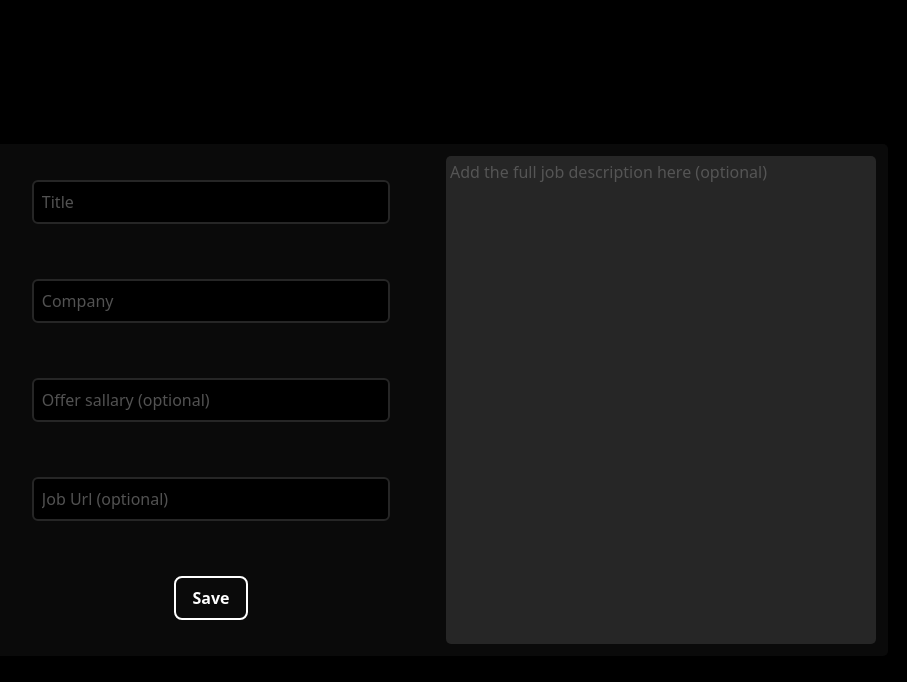
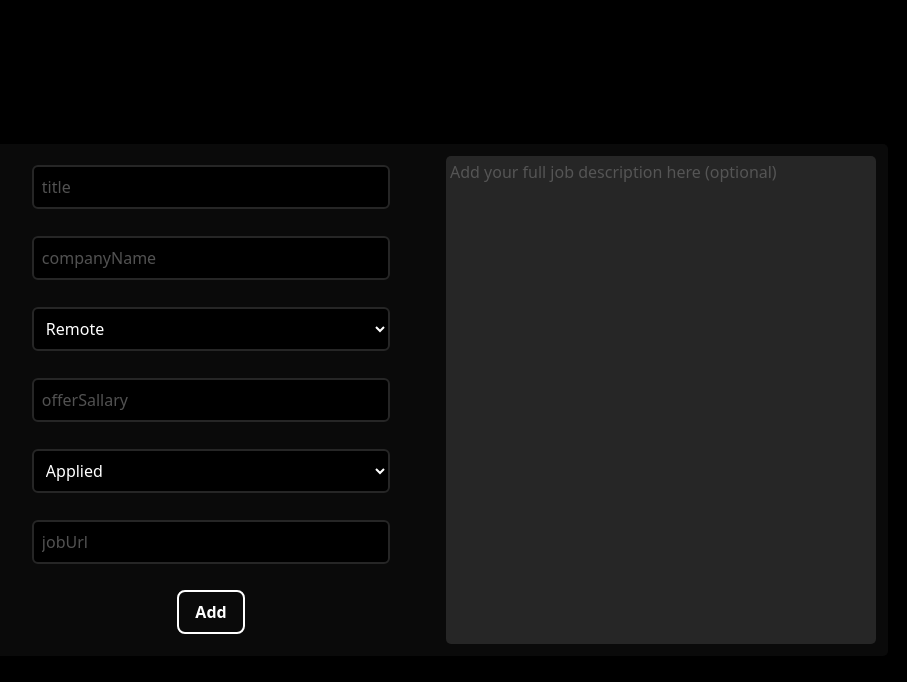
Before and after one commit to xistoeugenio/JobNet, a Next.js app: page /add in a window 1280 px wide. Shown: the top 682 px of the page, without its empty margins (202-1109 px from the left). Built offline with nearby package versions, Linux system fonts and the light colour scheme.

Commit message:
feat(jobs): add fields and ErrorMessage component to 'add job form'

```diff
--- /dev/null
+++ b/components/add/ErrorMessage.tsx
@@ -0,0 +1,31 @@
+import { useFormContext } from 'react-hook-form'
+
+interface ErrorMessageProps {
+  field: string
+}
+
+function get(obj: Record<any, any>, path: string) {
+  const travel = (regexp: RegExp) =>
+    String.prototype.split
+      .call(path, regexp)
+      .filter(Boolean)
+      .reduce((res, key) => (res !== null && res !== undefined ? res[key] : res), obj);
+
+  const result = travel(/[,[\]]+?/) || travel(/[,[\].]+?/);
+
+  return result
+};
+
+export function ErrorMessage({ field }: ErrorMessageProps) {
+  const { formState: { errors } } = useFormContext()
+
+  const fieldError = get(errors, field)
+
+  if (!fieldError) {
+    return null
+  }
+
+  return (
+    <span className="text-xs text-red-500 mt-1">{fieldError.message?.toString()}</span>
+  )
+}
--- a/components/add/JobFormData.ts
+++ b/components/add/JobFormData.ts
@@ -3,14 +3,14 @@ import {z} from "zod"
 export const jobFormData = [
   {
     id: 1,
-    name: 'Title',
+    name: 'title',
     required: true,
     placeholder: 'Title',
     withOptions: false,
   },
   {
     id: 2,
-    name: 'Company',
+    name: 'companyName',
     required: true,
     placeholder: 'Company name',
     withOptions: false,
@@ -23,7 +23,7 @@ export const jobFormData = [
   },
   {
     id: 5,
-    name: 'OfferSallary',
+    name: 'offerSallary',
     required: false,
     placeholder: 'Offer sallary (optional)',
     withOptions: false,
@@ -43,7 +43,7 @@ export const jobFormData = [
   },
   {
     id: 7,
-    name: 'JobUrl',
+    name: 'jobUrl',
     required: false,
     placeholder: 'Job Url (optional)',
     withOptions: false,
@@ -60,4 +60,7 @@ export const jobFormData = [
   }),
   offerSallary: z.string(),
   jobUrl: z.string(),
+  currentStatus: z.string(),
+  workMode: z.string(),
+  jobDescription: z.string(),
 })
--- /dev/null
+++ b/components/add/JobInput.tsx
@@ -0,0 +1,25 @@
+import SelectInput from "../inputs/SelectInput";
+import { ErrorMessage } from "./ErrorMessage";
+import InputValidation from "./inputValidation";
+import { InputHTMLAttributes } from "react";
+
+interface jobInputProps extends InputHTMLAttributes<HTMLInputElement> {
+  name: string;
+  withOptions?: boolean;
+  options?: string[];
+}
+
+const JobInput = ({ name, withOptions, options, ...props }: jobInputProps) => {
+  if (withOptions) {
+    return <SelectInput options={options} name={name} x_small />;
+  } else {
+    return (
+      <div className="w-full flex flex-col items-center">
+        <InputValidation name={name} xsmall {...props} />
+        <ErrorMessage field={name} />
+      </div>
+    );
+  }
+};
+
+export default JobInput;
--- a/components/add/TextArea.tsx
+++ b/components/add/TextArea.tsx
@@ -1,16 +1,19 @@
+import { useFormContext } from "react-hook-form";
 import style from "./add.module.scss";
+
 interface TextAreaProps {
+  name: string;
   placeholder: string;
 }
 
-const TextArea: React.FC<TextAreaProps> = ({ placeholder }) => {
+const TextArea: React.FC<TextAreaProps> = ({ name, placeholder }) => {
+  const { register } = useFormContext();
   return (
-      <textarea
-        placeholder={placeholder}
-        name=""
-        id=""
-        className={style.textArea}
-      ></textarea>
+    <textarea
+      className={style.textArea}
+      {...register(name)}
+      placeholder={placeholder}
+    />
   );
 };
 
--- a/components/inputs/SelectInput.tsx
+++ b/components/inputs/SelectInput.tsx
@@ -1,21 +1,25 @@
-interface SelectInputProps {
+import { InputHTMLAttributes } from "react";
+import { useFormContext } from "react-hook-form";
+
+interface SelectInputProps extends InputHTMLAttributes<HTMLInputElement> {
+  name: string;
   small?: boolean;
   x_small?: boolean;
   options?: string[];
-  onChange?: (e: React.ChangeEvent<HTMLSelectElement>) => void;
 }
 
 const SelectInput: React.FC<SelectInputProps> = ({
+  name,
   small,
   x_small,
   options,
-  onChange,
+  ...inputAtributes
 }) => {
+  const { register } = useFormContext();
   return (
     <select
-      onChange={onChange}
-      name=""
-      id=""
+      id={name}
+      {...register(name)}
       className={`
         ${x_small! && small! && "w-full text-lg p-4"}
         ${small && "px-4 py-3 w-full text-lg"}
--- a/pages/add.tsx
+++ b/pages/add.tsx
@@ -8,7 +8,8 @@ import InputValidation from "@/components/add/inputValidation";
 import { FormProvider, useForm } from "react-hook-form";
 import { z } from "zod";
 import { zodResolver } from "@hookform/resolvers/zod";
-import { createJobSchema } from "@/components/add/JobFormData";
+import { createJobSchema, jobFormData } from "@/components/add/JobFormData";
+import JobInput from "@/components/add/JobInput";
 
 type createJobDatatype = z.infer<typeof createJobSchema>;
 
@@ -19,6 +20,7 @@ const Add = () => {
   const { handleSubmit } = createJobForm;
 
   function subTest(data: createJobDatatype) {
+    //TODO the send data function
     console.log(data);
   }
   return (
@@ -26,22 +28,22 @@ const Add = () => {
       <FormProvider {...createJobForm}>
         <form className={style.second} onSubmit={handleSubmit(subTest)}>
           <div className=" flex flex-1 flex-col items-center justify-around box-border p-2">
-            <InputValidation name="title" placeholder="Title" xsmall />
-            <InputValidation name="companyName" placeholder="Company" xsmall />
-            <InputValidation
-              name="offerSallary"
-              placeholder="Offer sallary (optional)"
-              xsmall
-            />
-            <InputValidation
-              name="jobUrl"
-              placeholder="Job Url (optional)"
-              xsmall
-            />
-            <Button label="Save" outline submit />
+            {jobFormData.map((job, index) => (
+              <JobInput
+                name={job.name}
+                key={index}
+                placeholder={job.name}
+                withOptions={job.withOptions}
+                options={job.options}
+              />
+            ))}
+            <Button label="Add" outline submit />
           </div>
           <div className=" flex-1 box-border p-3">
-            <TextArea placeholder="Add the full job description here (optional)" />
+            <TextArea
+              name="jobDescription"
+              placeholder="Add your full job description here (optional)"
+            />
           </div>
         </form>
       </FormProvider>
```
Also changed, not shown: 1 other file (tests, documents, lock files or other folders).
